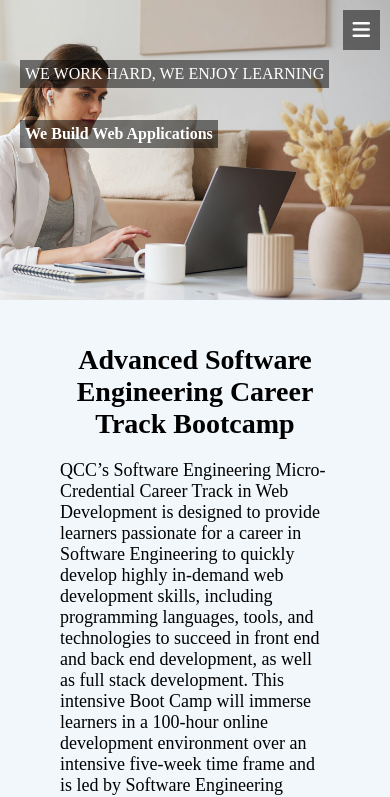
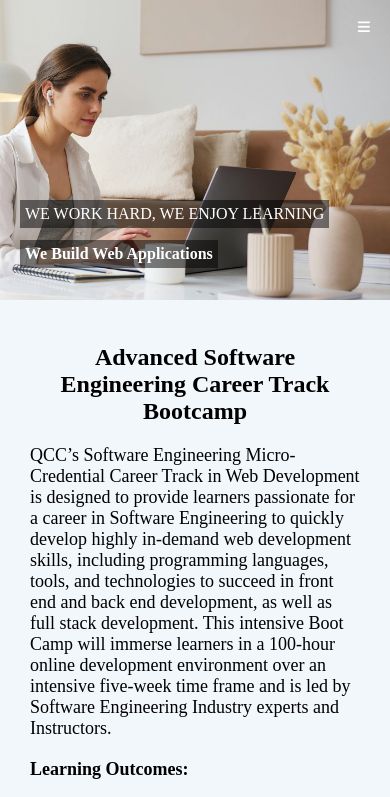
Before and after one commit to Sisi-tech/SE-Boot-Camp-Assignment, a website: page Assignment1/index.html in a window 390 px wide. Shown: the top 797 px of the page. Drawn offline with Linux system fonts and the light colour scheme.

Commit message:
update mobile size style

```diff
--- a/Assignment1/style.css
+++ b/Assignment1/style.css
@@ -46,6 +46,7 @@ nav {
 .navbar i {
     right: 14px;
     top: 14px;
+    background-color: transparent;
 }
 
 /* main */
@@ -140,6 +141,7 @@ footer {
     gap: 16px;
     justify-content: center;
     align-items: center;
+    text-align: center;
     margin-top: 30px;
 }
 footer ul li {
@@ -178,8 +180,19 @@ a.organization:hover {
 }
 
 @media screen and (max-width: 790px) {
+    .navbar p {
+        top: 200px;
+        font-size: 16px;
+    }
+    .navbar h2 {
+        top: 240px;
+        font-size: 16px;
+    }
+    section {
+        padding: 0 30px;
+    }
     .main-title {
-        font-size: 28px;
+        font-size: 24px;
     }
     .intro-row {
         grid-template-columns: 1fr;
@@ -187,7 +200,7 @@ a.organization:hover {
         padding: 10px;
     }
     .intro-card {
-        padding: 15px;
+        padding: 10px;
     }
     .read-more-btn {
         width: 140px;
@@ -198,8 +211,12 @@ a.organization:hover {
         padding: 5px;
     }
     .navbar i {
-        font-size: 20px;
+        font-size: 14px;
         top: 10px;
         right: 10px;
+        background-color: transparent;
+    }
+    footer p {
+        font-size: 14px;
     }
 }
```
Also changed, not shown: 2 other files.
